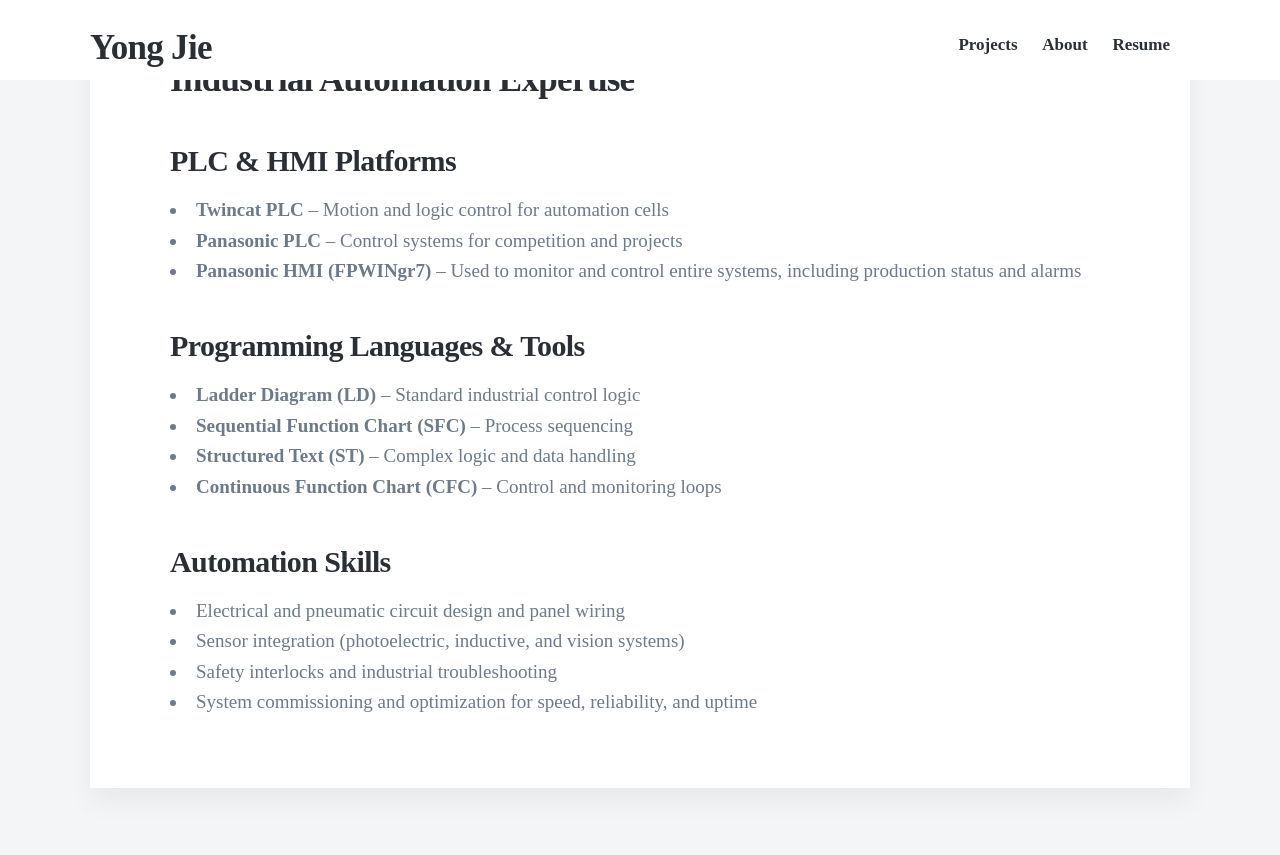
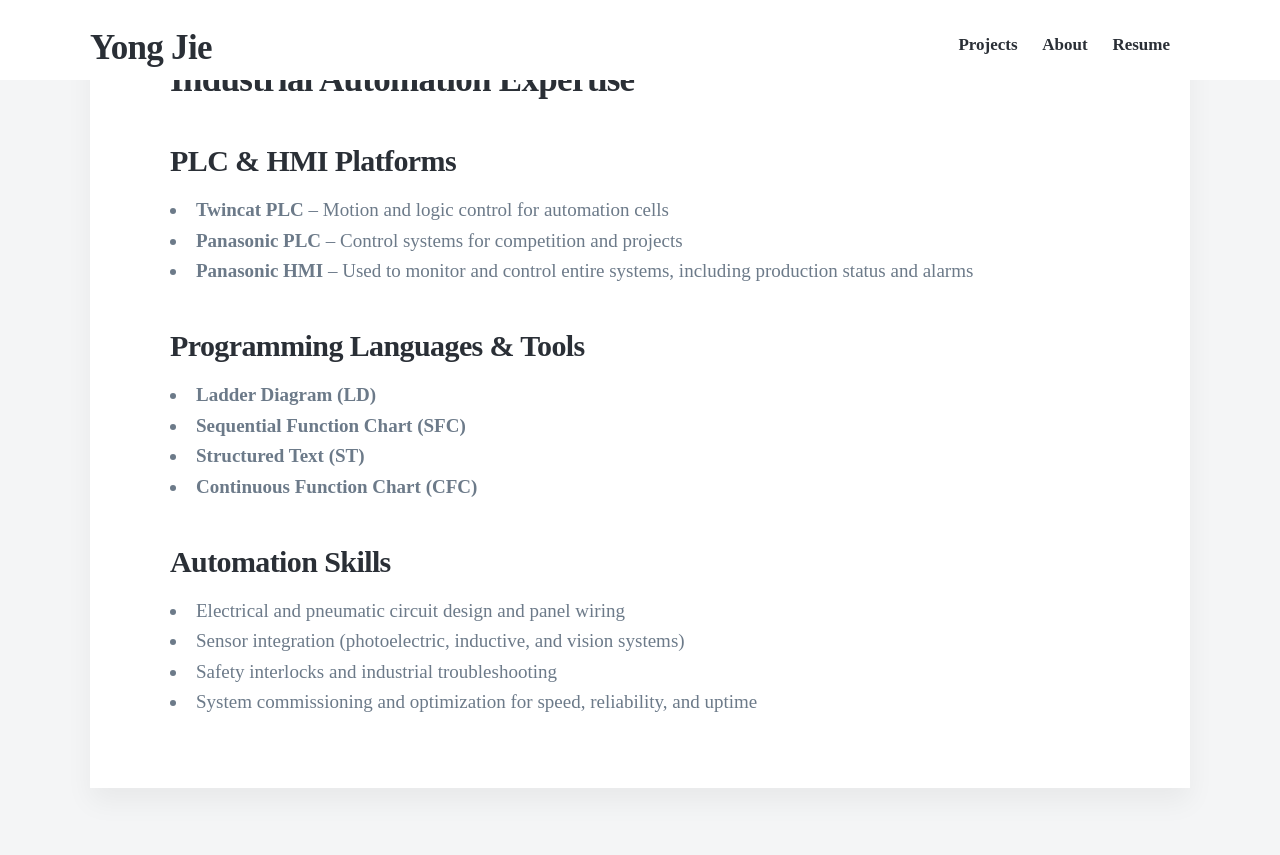
Before and after one commit to YongJiee/YongJiee.github.io, a Jekyll site: the page built from _pages/worldskills.md, in a window 1280 px wide and 900 px high, scrolled down 1220 px. Shown: the top 855 px of the window. Built offline with Jekyll 4.4.1, drawn with Linux system fonts in a browser that asks for light colours; nearby versions of some CDN libraries.

Commit message:
Updated plc in worldskills

```diff
--- a/_pages/worldskills.md
+++ b/_pages/worldskills.md
@@ -31,13 +31,13 @@
 ### PLC & HMI Platforms
 - **Twincat PLC** – Motion and logic control for automation cells
 - **Panasonic PLC** – Control systems for competition and projects
-- **Panasonic HMI (FPWINgr7)** – Used to monitor and control entire systems, including production status and alarms
+- **Panasonic HMI** – Used to monitor and control entire systems, including production status and alarms
 
 ### Programming Languages & Tools
-- **Ladder Diagram (LD)** – Standard industrial control logic
-- **Sequential Function Chart (SFC)** – Process sequencing
-- **Structured Text (ST)** – Complex logic and data handling
-- **Continuous Function Chart (CFC)** – Control and monitoring loops
+- **Ladder Diagram (LD)**
+- **Sequential Function Chart (SFC)**
+- **Structured Text (ST)**
+- **Continuous Function Chart (CFC)**
 
 ### Automation Skills
 - Electrical and pneumatic circuit design and panel wiring
```
